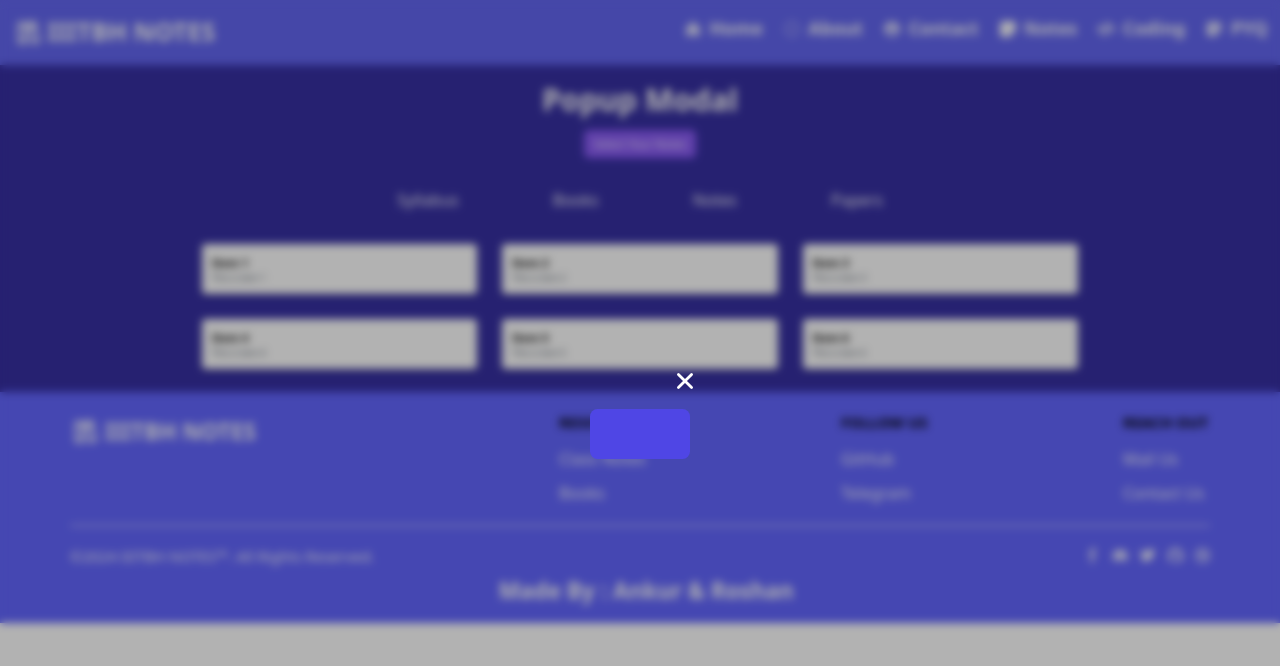
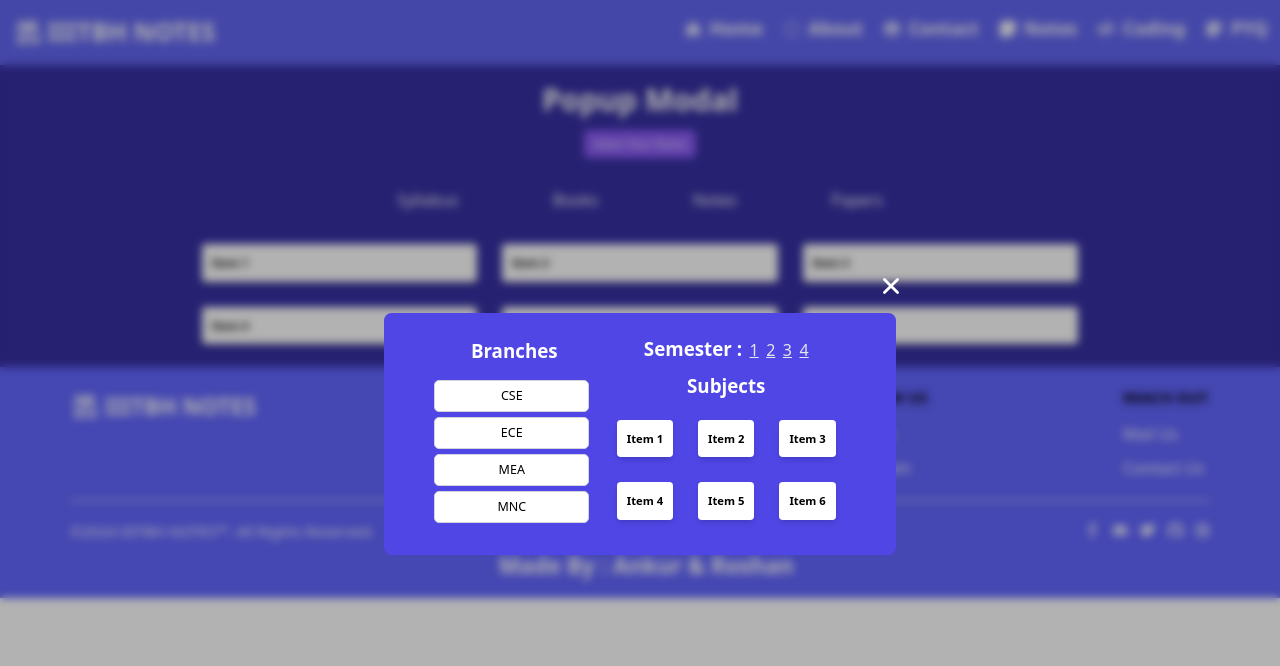
Before and after one commit to BuildingProjects/iiitbh-notes, a React (Vite) app: page /PYQ in a window 1280 px wide. Both pictures are taken after a click on the button "Select Your Notes". Shown: the top 666 px of the page. Built offline with nearby package versions, Linux system fonts and the light colour scheme.

Commit message:
modal content

```diff
--- a/package.json
+++ b/package.json
@@ -29,6 +29,7 @@
     "eslint-plugin-react-hooks": "^4.6.2",
     "eslint-plugin-react-refresh": "^0.4.7",
     "postcss": "^8.4.40",
+    "tailwind-scrollbar": "^3.1.0",
     "tailwindcss": "^3.4.7",
     "vite": "^5.3.4"
   }
--- a/src/components/MenuGrid.jsx
+++ b/src/components/MenuGrid.jsx
@@ -8,8 +8,7 @@ function MenuGrid({ items }) {
           key={index}
           className='bg-white rounded-md shadow-md p-4 hover:shadow-lg transition duration-300 ease-in-out'
         >
-          <h5 className='text-lg font-bold'>{item.label}</h5>
-          <p className='text-sm text-gray-600'>{item.description}</p>
+          <h5 className='text-lg font-bold text-black'>{item.label}</h5>
         </div>
       ))}
     </div>
--- a/src/components/Modal.jsx
+++ b/src/components/Modal.jsx
@@ -1,13 +1,73 @@
 import React from "react";
 import { IoClose } from "react-icons/io5";
+import MenuGrid from "./MenuGrid";
 function Modal({ onClose }) {
+  const items = [
+    { label: "Item 1", description: "This is item 1" },
+    { label: "Item 2", description: "This is item 2" },
+    { label: "Item 3", description: "This is item 3" },
+    { label: "Item 4", description: "This is item 4" },
+    { label: "Item 5", description: "This is item 5" },
+    { label: "Item 6", description: "This is item 6" },
+  ];
   return (
-    <div className='fixed flex justify-center items-center inset-0 bg-black bg-opacity-30 backdrop-blur-sm'>
-      <div className='mt-10 flex flex-col gap-5 text-white'>
-        <button onClick={onClose} className='place-self-end'>
+    <div className="fixed flex justify-center items-center inset-0 bg-black bg-opacity-30 backdrop-blur-sm">
+      <div className="mt-10 flex flex-col gap-5 text-white ">
+        <button onClick={onClose} className="place-self-end">
           <IoClose size={30} />
         </button>
-        <div className='bg-indigo-600 rounded-xl px-20 py-10 flex flex-col gap-5 items-center mx-4'></div>
+        <div className="bg-indigo-600 rounded-xl px-20 py-10 flex flex-col gap-5 items-center mx-4 md:flex-row gap-20 h-auto">
+          <div>
+            <div className="flex flex-col justify-center items-center">
+              <div className="mb-7">
+              <h2 className="text-3xl text font-extrabold">Branches</h2>
+              </div>
+              <div className="flex flex-col">
+                <button
+                  type="button"
+                  class="text-black bg-white border border-gray-300 focus:outline-none hover:bg-gray-100 focus:ring-4 focus:ring-gray-100 font-medium rounded-lg text-xl px-5 py-2.5 me-2 mb-2 w-[15.5rem]"
+                >
+                  CSE
+                </button>
+                <button
+                  type="button"
+                  class="text-black bg-white border border-gray-300 focus:outline-none hover:bg-gray-100 focus:ring-4 focus:ring-gray-100 font-medium rounded-lg text-xl px-5 py-2.5 me-2 mb-2 w-[15.5rem]"
+                >
+                  ECE
+                </button>
+                <button
+                  type="button"
+                  class="text-black bg-white border border-gray-300 focus:outline-none hover:bg-gray-100 focus:ring-4 focus:ring-gray-100 font-medium rounded-lg text-xl px-5 py-2.5 me-2 mb-2 w-[15.5rem]"
+                >
+                  MEA
+                </button>
+                <button
+                  type="button"
+                  class="text-black bg-white border border-gray-300 focus:outline-none hover:bg-gray-100 focus:ring-4 focus:ring-gray-100 font-medium rounded-lg text-xl px-5 py-2.5 me-2 mb-2 w-[15.5rem]"
+                >
+                  MNC
+                </button>
+              </div>
+            </div>
+          </div>
+
+          <div className="flex flex-col justify-center items-center">
+            <div className="flex flex-row gap-3 ">
+              <h2 className="text-center text-3xl text font-extrabold">Semester : </h2>
+              <div className="flex flex-row gap-3 underline text-gray-200">
+                <button>1</button>
+                <button>2</button>
+                <button>3</button>
+                <button>4</button>
+              </div>
+            </div>
+
+            <div className="flex flex-col justify-center items-center">
+              <h2 className="text-3xl text font-extrabold py-5">Subjects</h2>
+              <MenuGrid items={items} />
+            </div>
+          </div>
+        </div>
       </div>
     </div>
   );
--- a/tailwind.config.js
+++ b/tailwind.config.js
@@ -23,9 +23,11 @@ export default {
             borderRadius: "20px",
             border: "none",
           },
+
         },
       };
       addUtilities(newUltilities, ["responsive", "hover"]);
     },
+    require('tailwind-scrollbar'),
   ],
 };
```
Also changed, not shown: 1 other file (tests, documents, lock files or other folders).
